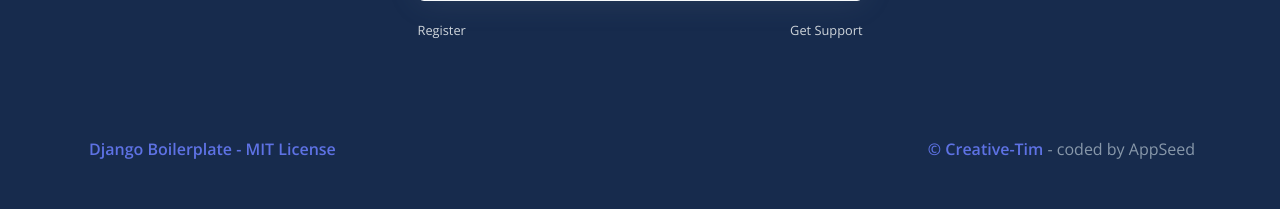
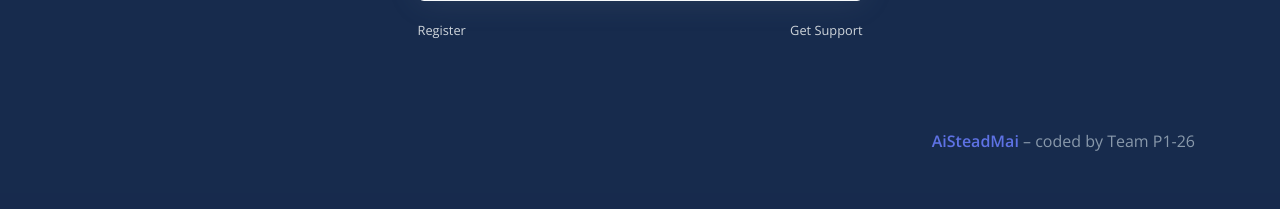
Before and after one commit to Aisyah129/ICT2216-SSD-GRP26, a Django app: page / in a window 1280 px wide. Shown: the part 849-1058 px from the top of the page. After the commit the page ends 1000 px from the top, so only its background shows below. Run offline with Django 3.2, Linux system fonts and the light colour scheme; some libraries are stand-ins or nearby versions.

Commit message:
Update footer-fullscreen.html

```diff
--- a/core/templates/includes/footer-fullscreen.html
+++ b/core/templates/includes/footer-fullscreen.html
@@ -1,17 +1,9 @@
-
-    <footer class="py-5">
+<footer class="footer" style="background-color: #172b4d;">
   <div class="container">
     <div class="row align-items-center justify-content-xl-between">
-          <div class="col-xl-6">
-            <div class="copyright text-center text-xl-left text-muted">
-                <a href="https://github.com/app-generator/django-boilerplate"
-                   class="font-weight-bold ml-1" target="_blank">Django Boilerplate - MIT License</a>
-            </div>
-          </div>
-          <div class="col-xl-6">
+      <div class="col-xl-12">
         <div class="text-center text-xl-right text-muted">
-              <a href="https://www.creative-tim.com"
-                 class="font-weight-bold ml-1" target="_blank"> &copy; Creative-Tim</a> - coded by AppSeed
+          <a href="#" class="font-weight-bold ml-1 text-primary">AiSteadMai</a> – coded by Team P1-26
         </div>
       </div>
     </div>
```
Lines whose indentation alone changed are shown as unchanged.
